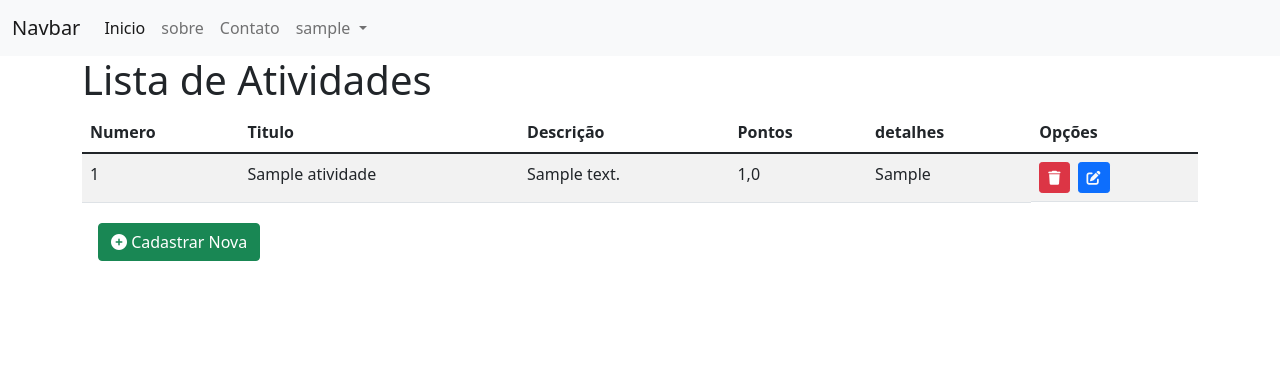
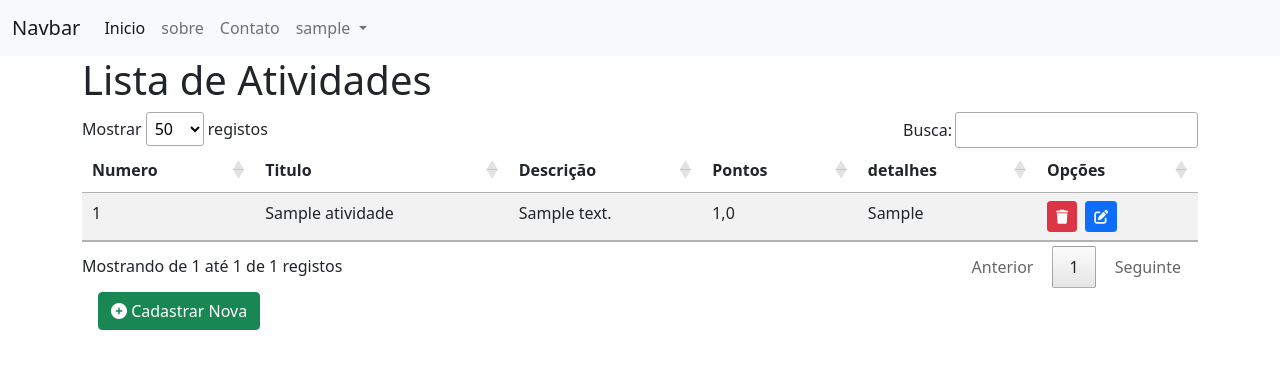
Before and after one commit to Kleitomberg/ControledeacessoporGrupo-Django, a Django app: page /listar/atividades in a window 1280 px wide. Shown: the top 369 px of the page. Run offline with Django 4.2, Linux system fonts and the light colour scheme; a user stored in the database is signed in; tables that the repository leaves empty hold one stand-in row (values such as "Sample post"); some libraries are stand-ins or nearby versions.

Commit message:
tabela com filtros

```diff
--- a/cadastros/templates/cadastros/listas/atividade.html
+++ b/cadastros/templates/cadastros/listas/atividade.html
@@ -11,7 +11,7 @@
     <h1> Lista de Atividades</h1>
 
     <div class="table-responsive">
-    <table class="table table-striped table-hover">
+    <table class="table table-striped table-hover" id="listarAtividades">
         <thead>
           <tr>
 
@@ -23,6 +23,7 @@
             <th scope="col">Opções</th>
           </tr>
         </thead>
+
         <tbody>
             {% for atividade in object_list%}
           <tr>
@@ -56,8 +57,36 @@
 
             $(document).ready(function () {
 
-              alert("aaa")
-
+              $('#listarAtividades').DataTable({
+        responsive: true,
+        // "bSort": false,
+        "aaSorting": [],
+        "pageLength": 50,
+        "language": {
+            "decimal": "",
+            "emptyTable": "Sem dados disponíveis",
+            "info": "Mostrando de _START_ até _END_ de _TOTAL_ registos",
+            "infoEmpty": "Mostrando de 0 até 0 de 0 registos",
+            "infoFiltered": "(filtrado de _MAX_ registos no total)",
+            "infoPostFix": "",
+            "thousands": ",",
+            "lengthMenu": "Mostrar _MENU_ registos",
+            "loadingRecords": "A carregar dados...",
+            "processing": "A processar...",
+            "search": "Busca:",
+            "zeroRecords": "Não foram encontrados resultados",
+            "paginate": {
+                "first": "Primeiro",
+                "last": "Último",
+                "next": "Seguinte",
+                "previous": "Anterior"
+            },
+            "aria": {
+                "sortAscending": ": ordem crescente",
+                "sortDescending": ": ordem decrescente"
+            }
+        }
+    });
             });
 
           </script>
--- a/paginas/templates/paginas/base.html
+++ b/paginas/templates/paginas/base.html
@@ -11,7 +11,7 @@
     <link href="https://cdn.jsdelivr.net/npm/bootstrap@5.1.3/dist/css/bootstrap.min.css" rel="stylesheet" integrity="sha384-1BmE4kWBq78iYhFldvKuhfTAU6auU8tT94WrHftjDbrCEXSU1oBoqyl2QvZ6jIW3" crossorigin="anonymous">
     <script src="https://cdn.jsdelivr.net/npm/bootstrap@5.1.3/dist/js/bootstrap.bundle.min.js" ></script>
     <script src="https://kit.fontawesome.com/770f8e24a8.js" crossorigin="anonymous"></script>
-
+    <link rel="stylesheet" type="text/css" href="https://cdn.datatables.net/v/bs5/dt-1.11.3/datatables.min.css"/>
     {% block title %}
     <title>Base</title>
     {% endblock %}
@@ -98,6 +98,8 @@
     <script src="https://cdn.jsdelivr.net/npm/bootstrap@5.1.3/dist/js/bootstrap.min.js" integrity="sha384-QJHtvGhmr9XOIpI6YVutG+2QOK9T+ZnN4kzFN1RtK3zEFEIsxhlmWl5/YESvpZ13" crossorigin="anonymous"></script>
 
     <script src="{% static 'js/jquery.mask.min.js' %}"></script>
+    <script type="text/javascript" src="https://cdn.datatables.net/v/bs5/dt-1.11.3/datatables.min.js"></script>
+
 
     {% block scripts %}
 
```
